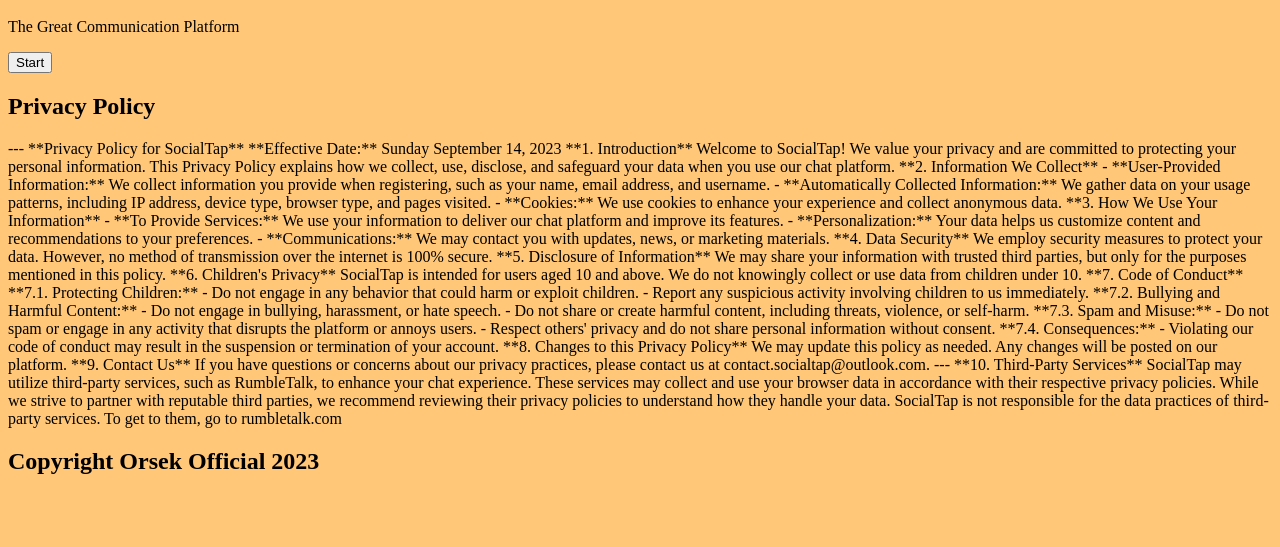
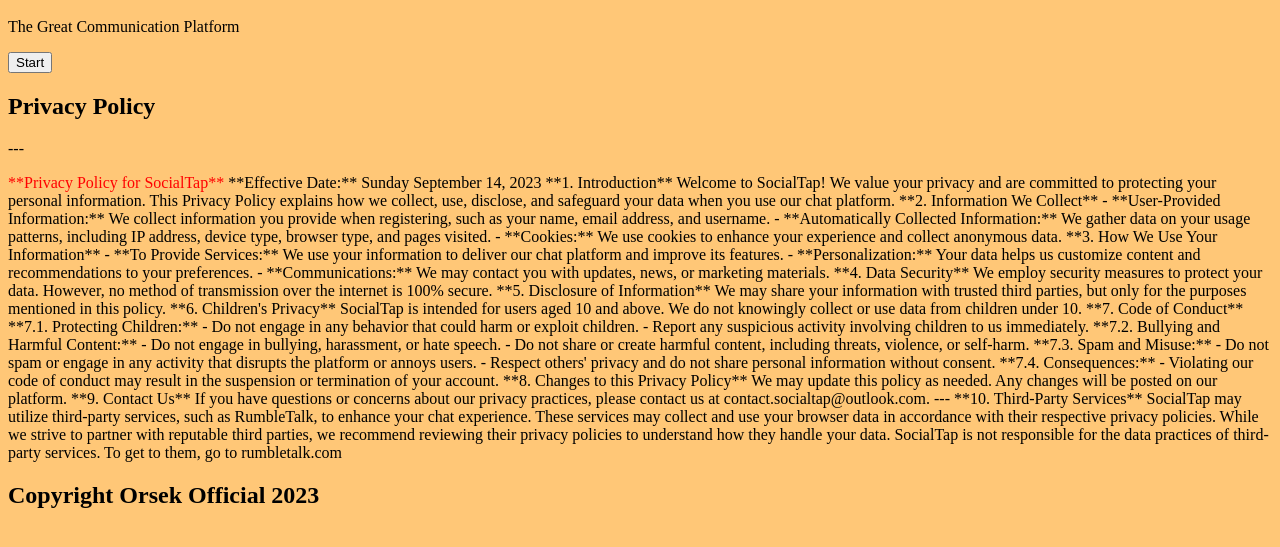
Before and after one commit to BrokenLatchhook/socialtap, a plain HTML site: page index.html in a window 1280 px wide. Shown: the part 245-792 px from the top of the page. Drawn offline with Linux system fonts and the light colour scheme.

Commit message:
Update index.html

```diff
--- a/index.html
+++ b/index.html
@@ -41,7 +41,8 @@
   <p>
 ---
 
-**Privacy Policy for SocialTap**
+<p><font
+color="red">**Privacy Policy for SocialTap**</font>
 
 **Effective Date:** Sunday September 14, 2023
 
```
